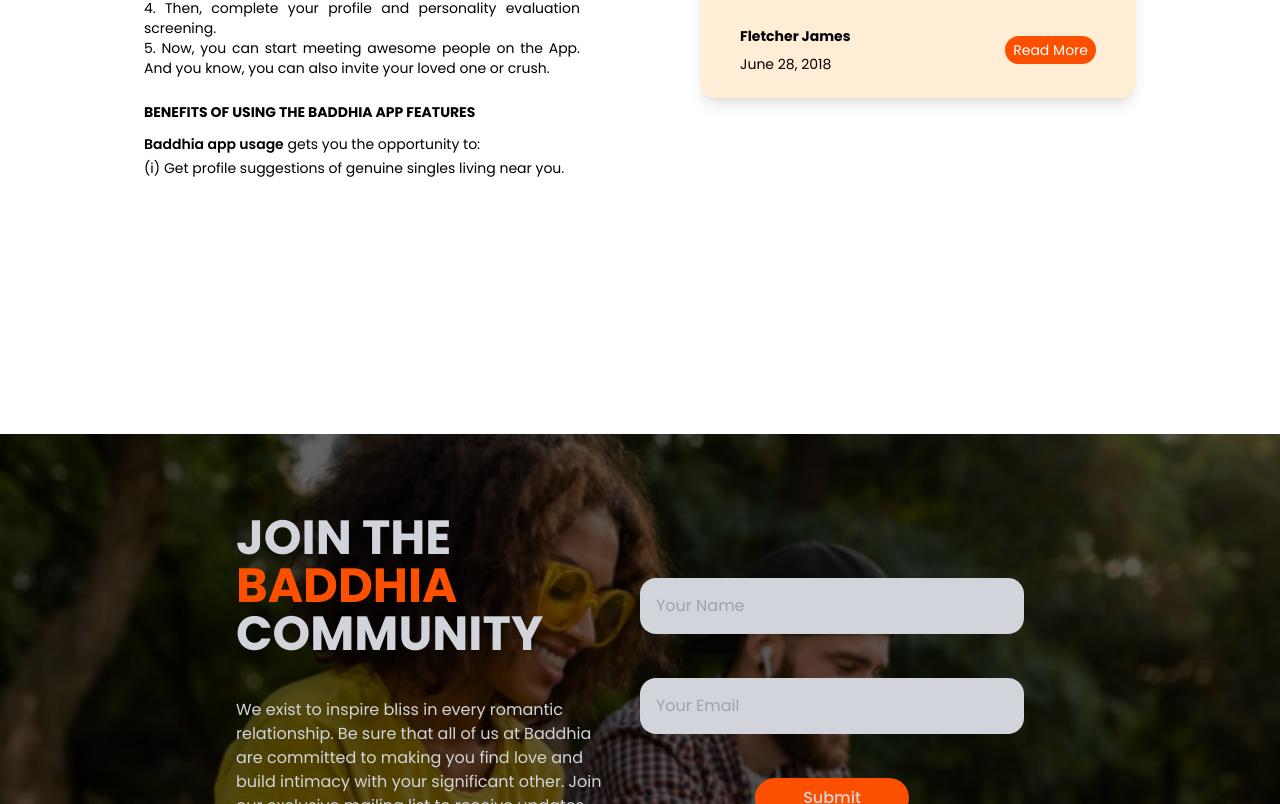
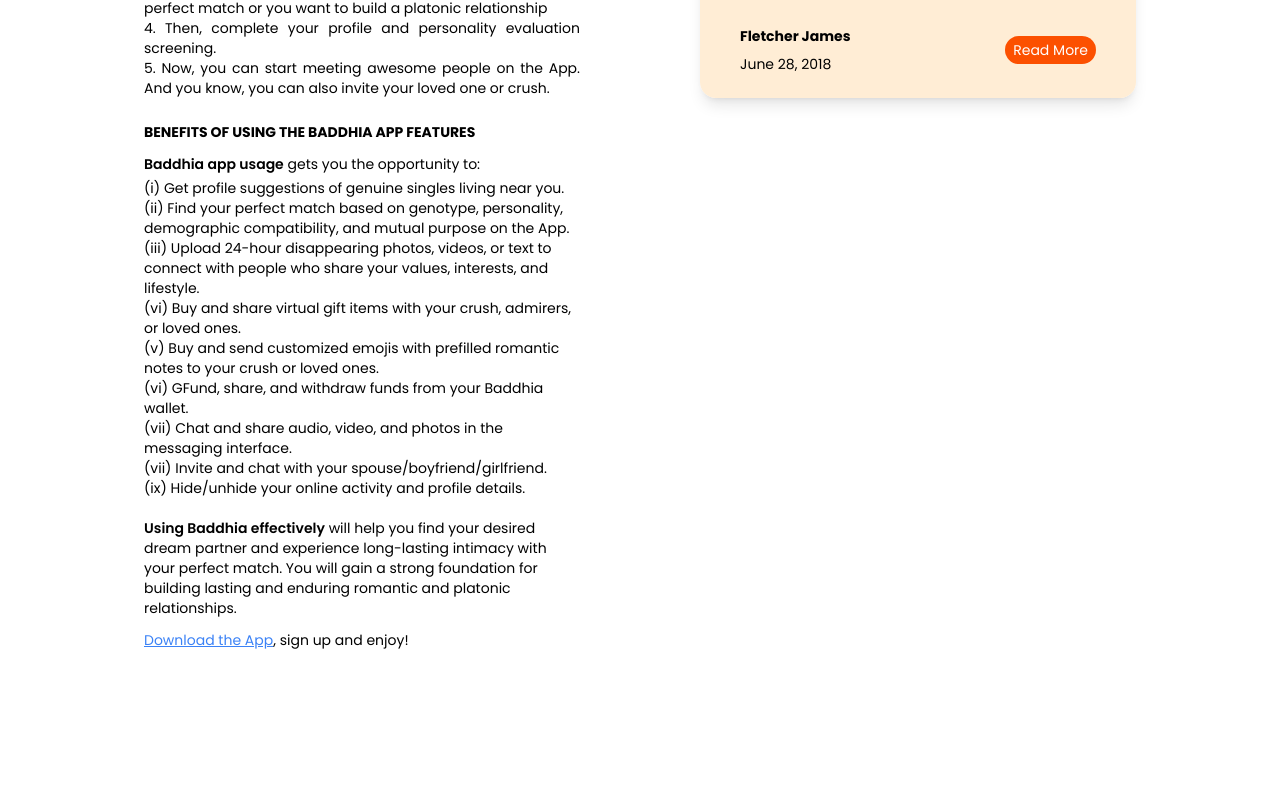
Before and after one commit to Tolutoon/baddhia, a React (Vite) app: page /blogcontent in a window 1280 px wide. Shown: the part 1996-2800 px from the top of the page. Built offline with nearby package versions, Linux system fonts and the light colour scheme.

Commit message:
Latest Article update

```diff
--- a/src/components/BlogArticle.jsx
+++ b/src/components/BlogArticle.jsx
@@ -9,7 +9,7 @@ function BlogArticle() {
     <div>
       <div className='sm:flex text-sm lg:px-36 lg:pt-16 md:px-10 sm:mt-11 px-8 md:justify-between mb-48'>
         <div className='sm:w-1/2 sm:mr-6 lg:mr-10 mb-16'>
-        <h1 className='font-bold text-[18px] md:text-2xl text-justify mb-2 mt-7 md:mt-0 w-full'>Mastering Baddhia: A Comprehensive Guide to Navigating the App</h1>
+        <h1 className='font-bold text-[18px] md:text-2xl text-left mb-2 mt-7 md:mt-0 w-full'>Mastering Baddhia: A Comprehensive Guide to Navigating the App</h1>
         <div className='flex gap-8 mb-5 mt-4'>
           <div className='text-center text-xs'>
             <p className='font-bold'>Post Author</p>
@@ -53,6 +53,7 @@ function BlogArticle() {
             <li>(ii) Find your perfect match, anywhere in the world.</li>
             <li>(iii) Shop and exchange gifts from the comfort of anywhere you are.</li>
             <li>(iv) Express your emotions wholeheartedly with customized emojis.</li>
+            <li>(v) Share exciting moments and attract like minds.</li>
           </ul>
 
           <h1 className='font-bold mb-2'>HOW TO FIND YOUR COMPATIBLE PARTNER USING THE BADDHIA APP</h1>
@@ -65,9 +66,20 @@ function BlogArticle() {
           </ol>
           <h1 className='font-bold mb-3'>BENEFITS OF USING THE BADDHIA APP FEATURES</h1>
           <p className='mb-1'><span className='font-semibold'>Baddhia app usage</span> gets you the opportunity to:</p>
-          <ul><li>
-          (i) Get profile suggestions of genuine singles living near you.
-            </li></ul>
+          <ul>
+            <li>(i) Get profile suggestions of genuine singles living near you.</li>
+            <li>(ii) Find your perfect match based on genotype, personality, demographic compatibility, and mutual purpose on the App.</li>
+            <li>(iii) Upload 24-hour disappearing photos, videos, or text to connect with people who share your values, interests, and lifestyle.</li>
+            <li>(vi) Buy and share virtual gift items with your crush, admirers, or loved ones.</li>
+            <li>(v) Buy and send customized emojis with prefilled romantic notes to your crush or loved ones.</li>
+            <li>(vi) GFund, share, and withdraw funds from your Baddhia wallet. </li>
+            <li>(vii) Chat and share audio, video, and photos in the messaging interface.</li>
+            <li>(vii) Invite and chat with your spouse/boyfriend/girlfriend.</li>
+            <li>(ix) Hide/unhide your online activity and profile details.</li>
+            </ul>
+            <p className='mb-3 mt-5'><span className='font-semibold'>Using Baddhia effectively</span> will help you find your desired dream partner and experience long-lasting intimacy with your perfect match. You will gain a strong foundation for building lasting and enduring romantic and platonic relationships.</p>
+            <p><a className='text-blue-500 underline' href="https://play.google.com/store/apps/details?id=com.baddhia.app" target="_blank">Download the App</a>, sign up and enjoy!</p>
+
         </div>
         <div className='sm:w-1/2 sm:ml-6 lg:ml-20'>
           <div className='relative mb-16'>
--- a/src/components/BlogArticle2.jsx
+++ b/src/components/BlogArticle2.jsx
@@ -9,7 +9,7 @@ function BlogArticle2() {
     <div>
       <div className='sm:flex text-sm lg:px-36 lg:pt-16 md:px-10 sm:mt-11 px-8 md:justify-between mb-48'>
         <div className='sm:w-1/2 sm:mr-6 lg:mr-10 mb-16'>
-        <h1 className='font-bold text-[18px] md:text-2xl text-justify mb-2 mt-7 md:mt-0 w-full'>Finding Your Perfect Match: A Guide to Baddhia's Compatibility Features </h1>
+        <h1 className='font-bold text-[18px] md:text-2xl text-left mb-2 mt-7 md:mt-0 w-full'>Finding Your Perfect Match: A Guide to Baddhia's Compatibility Features </h1>
         <div className='flex gap-8 mb-5 mt-4'>
           <div className='text-center text-xs'>
             <p className='font-bold'>Post Author</p>
--- a/src/components/BlogArticle3.jsx
+++ b/src/components/BlogArticle3.jsx
@@ -9,7 +9,7 @@ function BlogArticle3() {
     <div>
       <div className='sm:flex text-sm lg:px-36 lg:pt-16 md:px-10 sm:mt-11 px-8 md:justify-between mb-48'>
         <div className='sm:w-1/2 sm:mr-6 lg:mr-10 mb-16'>
-        <h1 className='font-bold text-[18px] md:text-2xl text-justify mb-2 mt-7 md:mt-0 w-full'>More than Romance: Building Lasting Friendships on Baddhia</h1>
+        <h1 className='font-bold text-[18px] md:text-2xl text-left mb-2 mt-7 md:mt-0 w-full'>More than Romance: Building Lasting Friendships on Baddhia</h1>
         <div className='flex gap-8 mb-5 mt-4'>
           <div className='text-center text-xs'>
             <p className='font-bold'>Post Author</p>
--- a/src/components/BlogArticle4.jsx
+++ b/src/components/BlogArticle4.jsx
@@ -9,7 +9,7 @@ function BlogArticle4() {
     <div>
       <div className='sm:flex text-sm lg:px-36 lg:pt-16 md:px-10 sm:mt-11 px-8 md:justify-between mb-48'>
         <div className='sm:w-1/2 sm:mr-6 lg:mr-10 mb-16'>
-        <h1 className='font-bold text-[18px] md:text-2xl text-justify mb-2 mt-7 md:mt-0 w-full'>Rekindling Romance: Baddhia's Guide to Spicing Up Relationships</h1>
+        <h1 className='font-bold text-[18px] md:text-2xl text-left mb-2 mt-7 md:mt-0 w-full'>Rekindling Romance: Baddhia's Guide to Spicing Up Relationships</h1>
         <div className='flex gap-8 mb-5 mt-4'>
           <div className='text-center text-xs'>
             <p className='font-bold'>Post Author</p>
--- a/src/components/BlogArticle5.jsx
+++ b/src/components/BlogArticle5.jsx
@@ -9,7 +9,7 @@ function BlogArticle5() {
     <div>
       <div className='sm:flex text-sm lg:px-36 lg:pt-16 md:px-10 sm:mt-11 px-8 md:justify-between mb-48'>
         <div className='sm:w-1/2 sm:mr-6 lg:mr-10 mb-16'>
-        <h1 className='font-bold text-[18px] md:text-2xl text-justify mb-2 mt-7 md:mt-0 w-full'>How to Date with Confidence and Debunk the Desperation Myth with Baddhia</h1>
+        <h1 className='font-bold text-[18px] md:text-2xl text-left mb-2 mt-7 md:mt-0 w-full'>How to Date with Confidence and Debunk the Desperation Myth with Baddhia</h1>
         <div className='flex gap-8 mb-5 mt-4'>
           <div className='text-center text-xs'>
             <p className='font-bold'>Post Author</p>
--- a/src/components/BlogArticle6.jsx
+++ b/src/components/BlogArticle6.jsx
@@ -9,7 +9,7 @@ function BlogArticle6() {
     <div>
       <div className='sm:flex text-sm lg:px-36 lg:pt-16 md:px-10 sm:mt-11 px-8 md:justify-between mb-48'>
         <div className='sm:w-1/2 sm:mr-6 lg:mr-10 mb-16'>
-        <h1 className='font-bold text-[18px] md:text-2xl text-justify mb-2 mt-7 md:mt-0 w-full'>How to Create a Safe Haven in Your Dating Journey with Baddhia's Measures Against Ghosting and Catfishing</h1>
+        <h1 className='font-bold text-[18px] md:text-2xl text-left mb-2 mt-7 md:mt-0 w-full'>How to Create a Safe Haven in Your Dating Journey with Baddhia's Measures Against Ghosting and Catfishing</h1>
         <div className='flex gap-8 mb-5 mt-4'>
           <div className='text-center text-xs'>
             <p className='font-bold'>Post Author</p>
```
